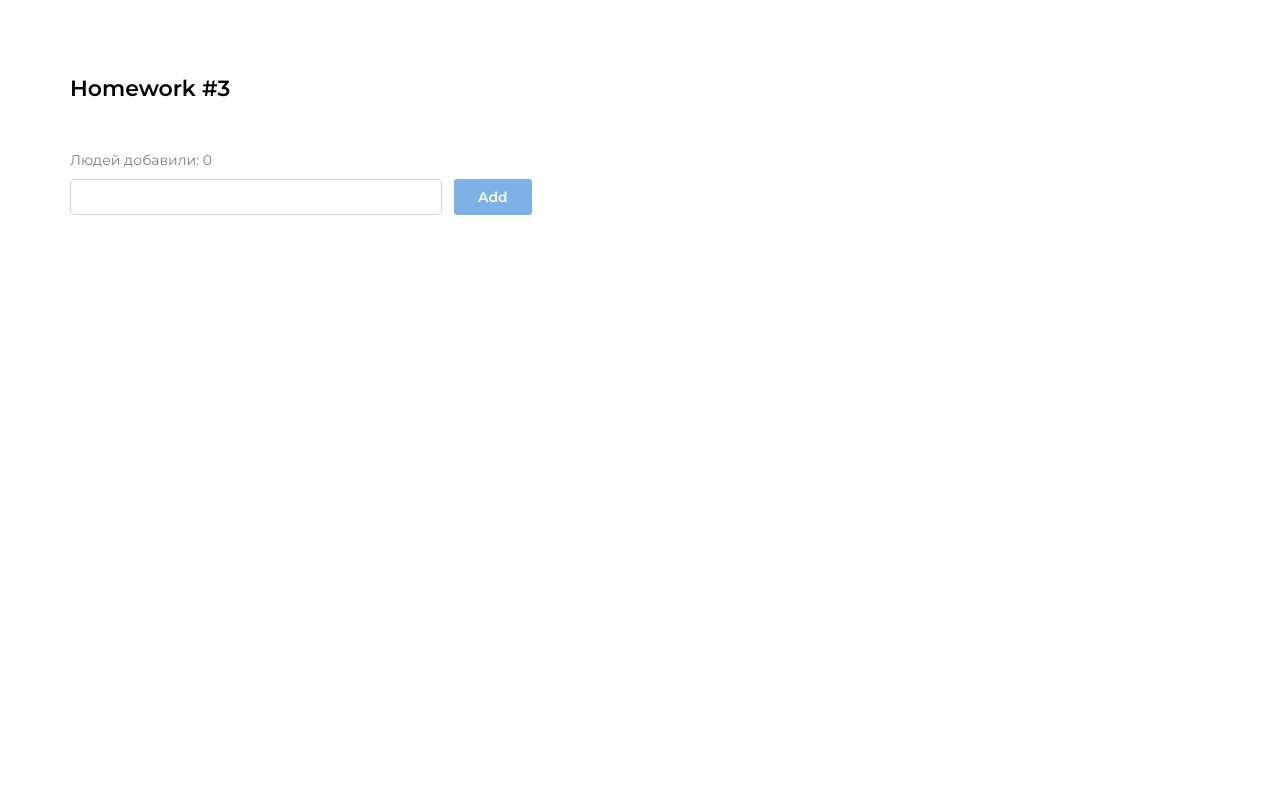
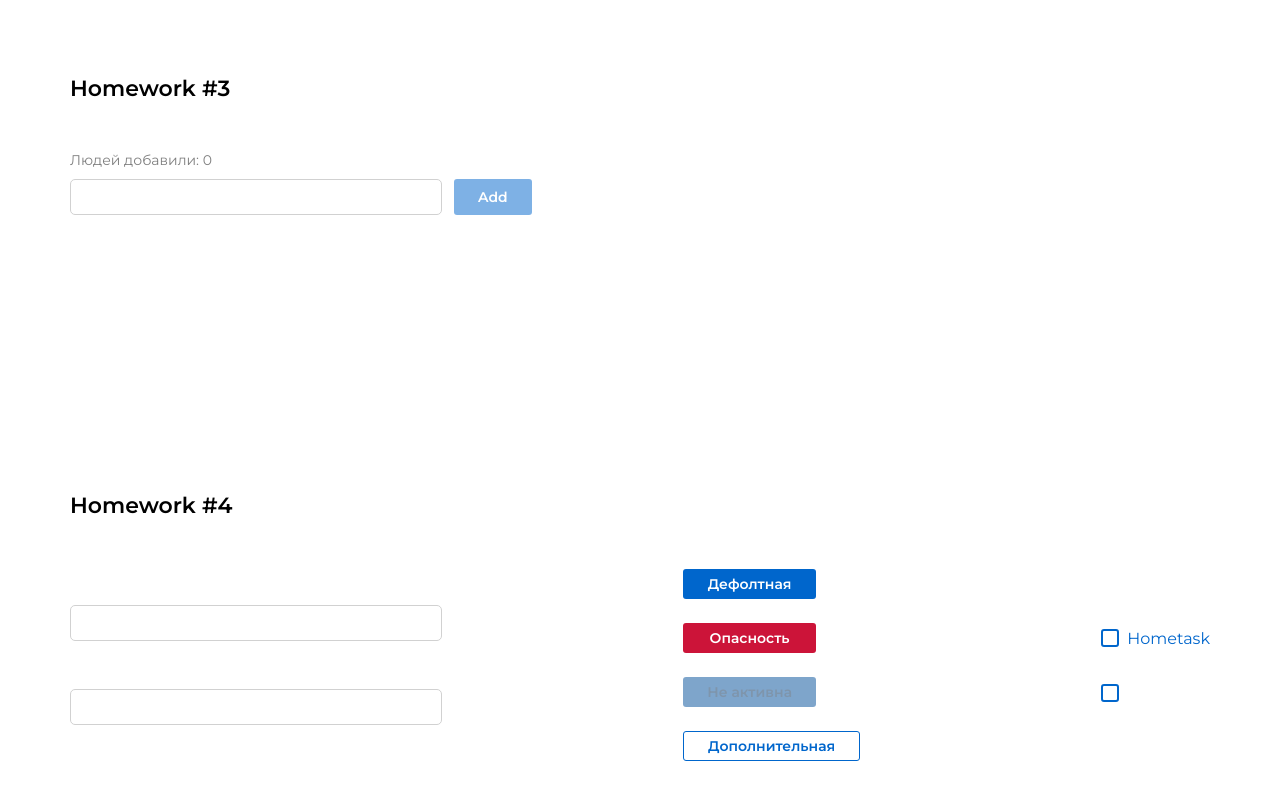
Before and after one commit to DmitriyKutsilin/hws2, a React (Create React App) app: page / in a window 1280 px wide. Shown: the part 784-1584 px from the top of the page. Before the commit the page ends 1251 px from the top, so only its background shows below. Built offline with nearby package versions, Linux system fonts and the light colour scheme.

Commit message:
done HW4

```diff
--- a/src/s1-main/App.tsx
+++ b/src/s1-main/App.tsx
@@ -3,6 +3,7 @@
 import HW1 from '../s2-homeworks/hw01/HW1'
 import HW2 from "../s2-homeworks/hw02/HW2";
 import HW3 from "../s2-homeworks/hw03/HW3";
+import HW4 from "../s2-homeworks/hw04/HW4";
 
 function App() {
     return (
@@ -11,7 +12,7 @@
             {/*раскомментировать по ходу выполнения*/}
             <HW2/>
             <HW3/>
-            {/*<HW4/>*/}
+            <HW4/>
 
             {/*при выполнении дз 5 и более - закомментировать здесь дз 1-4, так как они есть внутри дз 5*/}
             {/*<HW5/>*/}
--- a/src/s2-homeworks/hw04/Stand.tsx
+++ b/src/s2-homeworks/hw04/Stand.tsx
@@ -43,14 +43,16 @@
             <div className={s.buttons}>
                 {/*обычная кнопка:*/}
                 <div>
-                    <SuperButton id={'hw4-super-button-default'}>
-                        default
+                    <SuperButton id={'hw4-super-button-default'} xType={'default'}>
+                        {/*default*/}
+                        Дефолтная
                     </SuperButton>
                 </div>
                 {/*красная кнопка:*/}
                 <div>
                     <SuperButton id={'hw4-super-button-red'} xType={'red'}>
-                        red
+                        {/*red*/}
+                        Опасность
                     </SuperButton>
                 </div>
                 {/*задизэйбленная кнопка:*/}
@@ -60,7 +62,8 @@
                         xType={'red'}
                         disabled
                     >
-                        disabled
+                        {/*disabled*/}
+                        Не активна
                     </SuperButton>
                 </div>
                 {/*задизэйбленная кнопка:*/}
@@ -69,7 +72,8 @@
                         id={'hw4-super-button-secondary'}
                         xType={'secondary'}
                     >
-                        secondary
+                        Дополнительная
+                        {/*secondary*/}
                     </SuperButton>
                 </div>
             </div>
@@ -82,7 +86,7 @@
                         checked={stateForAllCheckboxes}
                         onChangeChecked={setChecked}
                     >
-                        some text
+                        Hometask
                     </SuperCheckbox>
                 </div>
                 {/*совместим со старым кодом:*/}
--- a/src/s2-homeworks/hw04/common/c1-SuperInputText/SuperInputText.module.css
+++ b/src/s2-homeworks/hw04/common/c1-SuperInputText/SuperInputText.module.css
@@ -1,20 +1,42 @@
 .input:focus {
+    outline: none;
+    border: 1px solid rgb(0, 102, 204);
+
 }
 
 .input {
+    width: 372px;
+    height: 36px;
+    box-sizing: border-box;
+    border-radius: 5px;
 }
 
 .inputWrapper {
+    position: relative;
 }
 
 .superInput {
+    border: 1px solid rgb(209, 209, 209);
 }
 
 .errorInput {
+    border: 1px solid rgb(204, 20, 57);
 }
 
 .errorInput:focus {
+    outline: none;
+    border: 1px solid rgb(204, 20, 57);
 }
 
 .error {
+    position: absolute;
+    top: -17px;
+    left: 0;
+
+    color: rgb(204, 20, 57);
+    font-family: Montserrat, sans-serif;
+    font-size: 10px;
+    font-weight: 400;
+    line-height: 12px;
+    text-align: left;
 }
--- a/src/s2-homeworks/hw04/common/c2-SuperButton/SuperButton.module.css
+++ b/src/s2-homeworks/hw04/common/c2-SuperButton/SuperButton.module.css
@@ -1,36 +1,71 @@
 .button {
+    min-width: 133px;
+    height: 30px;
+    border: none;
+    border-radius: 3px;
+    padding: 5px 24px 5px 24px;
+
+    display: flex;
+    flex-direction: row;
+    justify-content: center;
+    align-items: center;
+
+    color: rgb(255, 255, 255);
+    font-family: Montserrat, sans-serif;
+    font-size: 14px;
+    font-weight: 600;
+    text-align: left;
+    cursor: pointer;
 }
 
 .disabled {
+    color: rgb(0, 46, 92);
+    background: rgb(0, 77, 153);
+    opacity: 0.5;
 }
 
 .secondary {
+    color: rgb(0, 102, 204);
+    border: 1px solid rgb(0, 102, 204);
+    background-color: #FFFFFF;
 }
 
 .default {
+    background: rgb(0, 102, 204);
 }
 
 .red {
+    background: rgb(204, 20, 57);
 }
 
+/*.default:hover*/
 .default:hover {
+    background: rgb(0, 128, 255);
 }
 
 .red:hover {
+    background: rgb(255, 26, 71);
 }
 
 .secondary:hover {
+    background: rgb(229, 240, 250)
 }
 
 
 .default:active {
+    background: rgb(0, 89, 179);
 }
 
 .secondary:active {
+    background: rgb(201, 229, 255);
 }
 
 .red:active {
+    background: rgb(179, 18, 50);
 }
 
 .button:disabled {
+    color: rgb(0, 46, 92);
+    background: rgb(0, 77, 153);
+    opacity: 0.5;
 }
--- a/src/s2-homeworks/hw04/common/c2-SuperButton/SuperButton.tsx
+++ b/src/s2-homeworks/hw04/common/c2-SuperButton/SuperButton.tsx
@@ -18,10 +18,15 @@
     }
 ) => {
     const finalClassName = s.button
-        // + (disabled
-        //         ? ...
-        //         : xType === 'red'
-        //             ? ...
+        + (disabled
+                ? ' ' + s.disabled
+                : xType === 'red'
+                    ? ' ' + s.red
+                    : xType === 'secondary'
+                        ? ' ' + s.secondary
+                        : xType === 'default'
+                        ? ' ' + s.default
+                        : '')
         + (className ? ' ' + className : '') // задачка на смешивание классов
 
     return (
--- a/src/s2-homeworks/hw04/common/c3-SuperCheckbox/SuperCheckbox.module.css
+++ b/src/s2-homeworks/hw04/common/c3-SuperCheckbox/SuperCheckbox.module.css
@@ -20,7 +20,7 @@
     background-position: center center;
 
     /* background-size: 90% 90%; */
-    vertical-align: middle;
+    vertical-align: central;
     margin-right: 8px;
     border-radius: 3px;
     border: 2px solid #06c;
--- a/src/s2-homeworks/hw04/common/c3-SuperCheckbox/SuperCheckbox.tsx
+++ b/src/s2-homeworks/hw04/common/c3-SuperCheckbox/SuperCheckbox.tsx
@@ -27,8 +27,10 @@
     }
 ) => {
     const onChangeCallback = (e: ChangeEvent<HTMLInputElement>) => {
-        // задачка на написание онченджа
+        // console.log(e.currentTarget.checked)
+        onChangeChecked?.(e.currentTarget.checked)
 
+        onChange?.(e)
     }
 
     const finalInputClassName = s.checkbox
```
